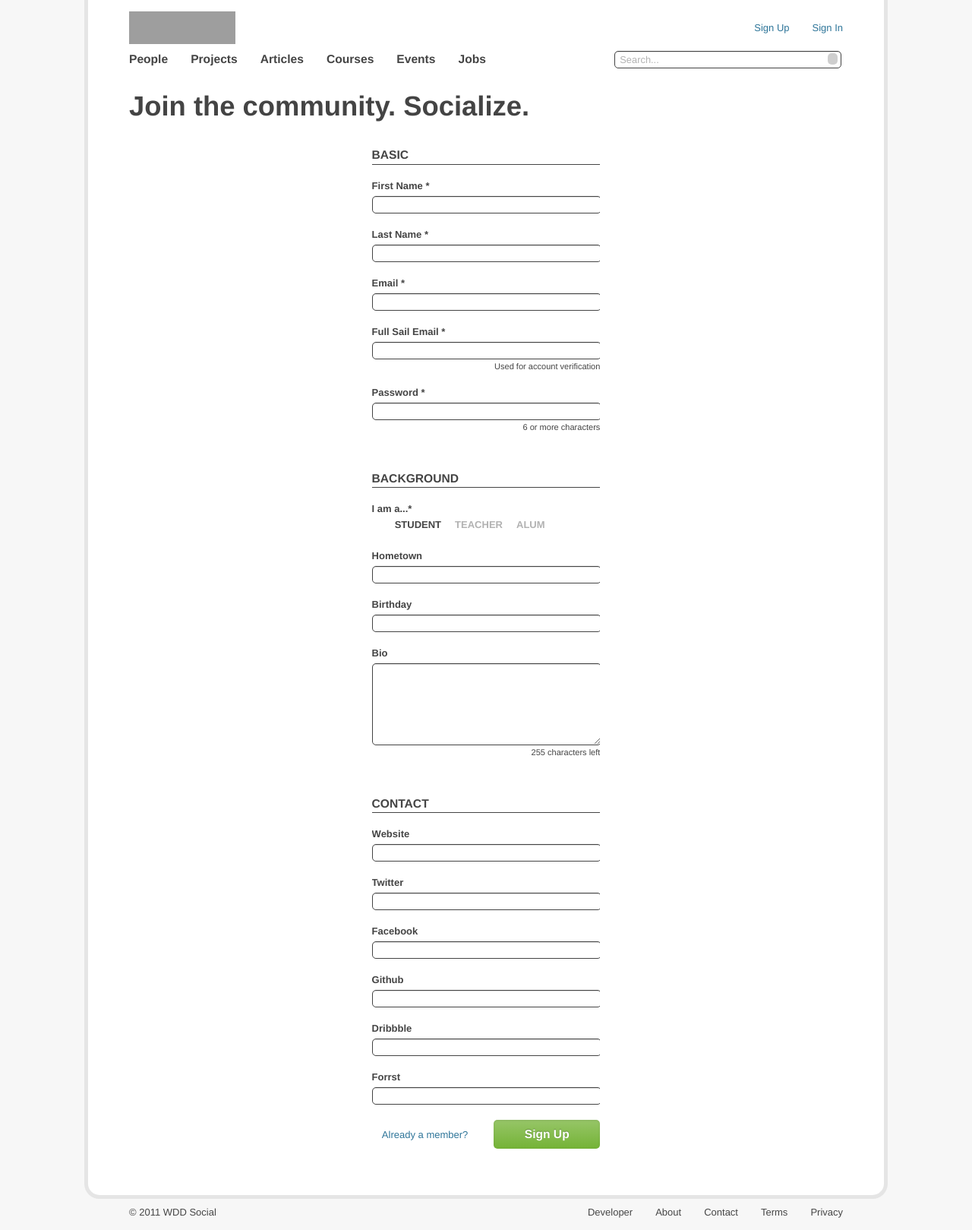
After one commit to WDD-Social/wddsocial.com, a PHP site: page /form.html in a window 1280 px wide. The commit adds this page. Shown: the whole page at 76% size. Run offline with PHP 8.4, Linux system fonts and the light colour scheme; style sheets or scripts are compiled from the project's sources; some libraries are stand-ins or nearby versions; grey boxes are pictures that could not be loaded.

Commit message:
90% finished form page comp. Minor tweaks and additions left.

```diff
--- a/templates/css/style.less
+++ b/templates/css/style.less
@@ -526,9 +526,16 @@ h1{
 	margin-bottom: 20px;
 	padding-bottom: 2px;
 	border-bottom: 1px solid @text-color;
+	text-transform: uppercase;
 	font-size: 1.2em;
-	text-transform: uppercase;
 }
+
+h1.mega{
+	margin-bottom: 30px;
+	border: none;
+	text-transform: none;
+	font-size: 2.8em;
+	}
 
 h2{
 	margin-bottom: 2px;
@@ -590,6 +597,34 @@ input, textarea, button{
 #content{
 	overflow: hidden;
 	width: 100%;
+
+	> form{
+		overflow: hidden;
+		width: 32%;
+		min-width: 300px;
+		margin: 0 auto 50px;
+
+		h1:first-child{
+			margin-top: 0;
+			}
+
+		h1{
+			margin-top: 50px;
+			}
+
+		small{
+			display: block;
+			width: 100%;
+			margin-top: 1%;
+			font-size: .85em;
+			text-align: right;
+			}
+
+		textarea{
+			margin-bottom: 0;
+			}
+
+		}
 
 	> section{
 		float: left;
--- /dev/null
+++ b/templates/form.html
@@ -0,0 +1,151 @@
+<!doctype html>
+<!--[if lt IE 7 ]><html lang="en" class="no-js ie6"><![endif]-->
+<!--[if IE 7 ]><html lang="en" class="no-js ie7"><![endif]-->
+<!--[if IE 8 ]><html lang="en" class="no-js ie8"><![endif]-->
+<!--[if IE 9 ]><html lang="en" class="no-js ie9"><![endif]-->
+<!--[if (gt IE 9)|!(IE)]><!--><html lang="en" class="no-js"><!--<![endif]-->
+	<head>
+		<meta charset="utf-8">
+		<meta http-equiv="X-UA-Compatible" content="IE=edge,chrome=1">
+		<title>WDD Social | Connecting the Full Sail University Web Community.</title>
+		<meta name="description" content="">
+		<meta name="author" content="Anthony Colangelo (http://www.acolangelo.com)">
+		<meta name="viewport" content="width=device-width, initial-scale=1.0">
+		<link rel="stylesheet/less" href="css/style.less">
+	  	<script src="js/libs/modernizr-1.6.min.js"></script>
+	  	<script src="js/less-1.0.41.min.js"></script>
+	</head>
+	<body>
+		<section id="wrap">
+			<header>
+				<h1><a href="index.html" title="WDD Social Home">WDD Social</a></h1>
+				<section id="user-area" class="signed-out">
+					<p><a href="form.html" title="Sign Up for WDD Social">Sign Up</a></p>
+					<p><a href="form.html" title="Sign In to WDD Social">Sign In</a></p>
+				</section><!-- END USER AREA -->
+				<nav>
+					<ul>
+						<li><a href="directory.html" title="People">People</a></li>
+						<li><a href="directory.html" title="Projects">Projects</a></li>
+						<li><a href="directory.html" title="Articles">Articles</a></li>
+						<li><a href="directory.html" title="Courses">Courses</a></li>
+						<li><a href="directory.html" title="Events">Events</a></li>
+						<li><a href="directory.html" title="Jobs">Jobs</a></li>
+					</ul>
+					<form action="search.html" method="get">
+						<input type="text" name="term" placeholder="Search..." />
+						<input type="submit" value="Search" />
+					</form>
+				</nav>
+			</header>
+			<section id="content">
+
+				<h1 class="mega">Join the community. Socialize.</h1>
+
+				<form action="#" method="post">
+					<h1>Basic</h1>
+					<fieldset>
+						<label for="first-name">First Name *</label>
+						<input type="text" name="first-name" id="first-name" />
+					</fieldset>
+					<fieldset>
+						<label for="last-name">Last Name *</label>
+						<input type="text" name="last-name" id="last-name" />
+					</fieldset>
+					<fieldset>
+						<label for="email">Email *</label>
+						<input type="email" name="email" id="email" />
+					</fieldset>
+					<fieldset>
+						<label for="full-sail-email">Full Sail Email *</label>
+						<input type="email" name="full-sail-email" id="full-sail-email" />
+						<small>Used for account verification</small>
+					</fieldset>
+					<fieldset>
+						<label for="password">Password *</label>
+						<input type="password" name="password" id="password" />
+						<small>6 or more characters</small>
+					</fieldset>
+
+					<h1>Background</h1>
+					<fieldset class="radio">
+						<label>I am a...*</label>
+						<div>
+							<input type="radio" id="student" name="user-type" checked />
+							<label for="student">Student</label>
+
+							<input type="radio" id="teacher" name="user-type" />
+							<label for="teacher">Teacher</label>
+
+							<input type="radio" id="alum" name="user-type" />
+							<label for="alum">Alum</label>
+						</div>
+					</fieldset>
+					<fieldset>
+						<label for="hometown">Hometown</label>
+						<input type="text" name="hometown" id="hometown" />
+					</fieldset>
+					<fieldset>
+						<label for="birthday">Birthday</label>
+						<input type="text" name="birthday" id="birthday" />
+					</fieldset>
+					<fieldset>
+						<label for="bio">Bio</label>
+						<textarea></textarea>
+						<small><span class="count">255</span> characters left</small>
+					</fieldset>
+
+					<h1>Contact</h1>
+					<fieldset>
+						<label for="website">Website</label>
+						<input type="text" name="website" id="website" />
+					</fieldset>
+					<fieldset>
+						<label for="twitter">Twitter</label>
+						<input type="text" name="twitter" id="twitter" />
+					</fieldset>
+					<fieldset>
+						<label for="facebook">Facebook</label>
+						<input type="text" name="facebook" id="facebook" />
+					</fieldset>
+					<fieldset>
+						<label for="github">Github</label>
+						<input type="text" name="github" id="github" />
+					</fieldset>
+					<fieldset>
+						<label for="dribbble">Dribbble</label>
+						<input type="text" name="dribbble" id="dribbble" />
+					</fieldset>
+					<fieldset>
+						<label for="forrst">Forrst</label>
+						<input type="text" name="forrst" id="forrst" />
+					</fieldset>
+					<p class="helper-link"><a href="#" title="Already a WDD Social member?">Already a member?</a></p>
+					<input type="submit" value="Sign Up" />
+				</form>
+
+			</section><!-- END CONTENT -->
+		</section><!-- END WRAP -->
+		<footer>
+			<small>&copy; 2011 WDD Social</small>
+			<nav>
+				<ul>
+					<li><a href="#" title="WDD Social | Developer Resources">Developer</a></li>
+					<li><a href="#" title="WDD Social | About Us">About</a></li>
+					<li><a href="#" title="WDD Social | Contact Us">Contact</a></li>
+					<li><a href="#" title="WDD Social | Terms of Service">Terms</a></li>
+					<li><a href="#" title="WDD Social | Privacy Policy">Privacy</a></li>
+				</ul>
+			</nav>
+		</footer>
+		<script src="https://ajax.googleapis.com/ajax/libs/jquery/1.5.0/jquery.min.js"></script>
+		<script>!window.jQuery && document.write(unescape('%3Cscript src="js/libs/jquery-1.4.2.js"%3E%3C/script%3E'))</script>
+		<script src="js/plugins.js"></script>
+		<script src="js/libs/jquery.easing.1.3.js"></script>
+		<script src="js/script.js"></script>
+		<!--[if lt IE 7 ]>
+			<script src="js/libs/dd_belatedpng.js"></script>
+			<script> DD_belatedPNG.fix('img, .png_bg'); //fix any <img> or .png_bg background-images </script>
+		<![endif]-->
+	</body>
+</html>
```
